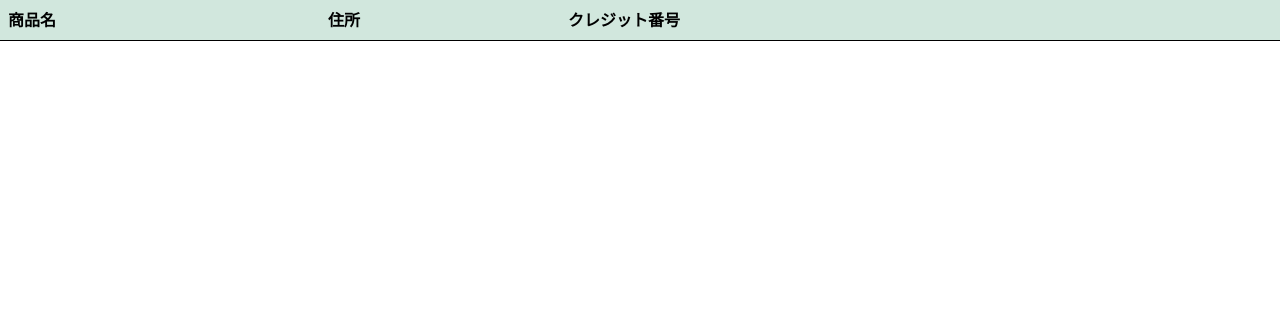
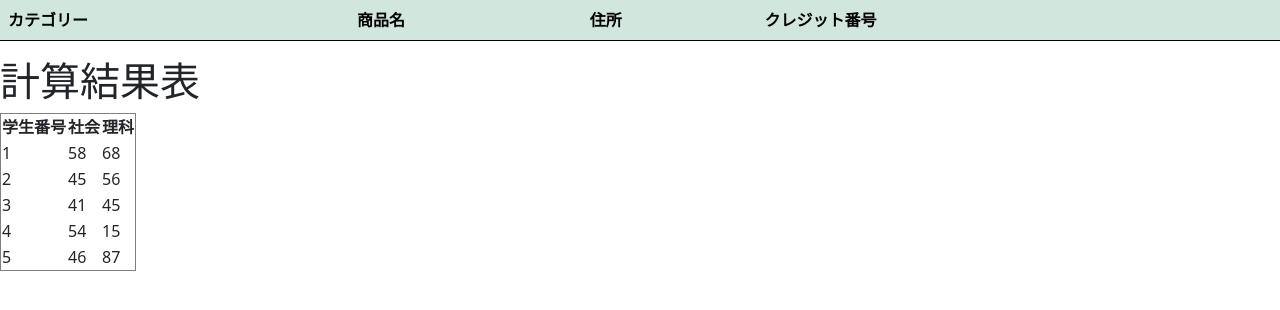
Before and after one commit to Okawa0418/Bookstore, a PHP site: page /benefit.php in a window 1280 px wide. Shown: the top 310 px of the page. Run offline with PHP 8.4, Linux system fonts and the light colour scheme; data that the repository does not hold is empty.

Commit message:
商品別のユーザー属性(送り先)

```diff
--- a/benefit.php
+++ b/benefit.php
@@ -1,7 +1,7 @@
 <?php
     session_start();
     require_once('database1.php');
-
+    // テーブル２か所から値を取得
     $database = new Database1;
     $results = $database->getAllRecord('payment_credit,product');
 
@@ -28,12 +28,14 @@
     <link href="https://cdn.jsdelivr.net/npm/bootstrap@5.0.2/dist/css/bootstrap.min.css" rel="stylesheet" integrity="sha384-EVSTQN3/azprG1Anm3QDgpJLIm9Nao0Yz1ztcQTwFspd3yD65VohhpuuCOmLASjC" crossorigin="anonymous">
 </head>
 <body>
+<!-- 商品別のユーザー属性(送り先)取得ー　（商品、住所、クレジット番号） -->
 <?php if (isset($msg)) : ?>
     <p><?=$msg?></p>
     <?php endif ; ?>
     <table class="table table-success table-striped">
         <thead>
             <tr>
+                <th scope="col">カテゴリー</th>
                 <th scope="col">商品名</th>
                 <th scope="col">住所</th>
                 <th scope="col">クレジット番号</th>
@@ -57,3 +59,39 @@
                     </td>
                 </tr>
             <?php endfor ; ?>
+        </tbody>
+    </table>
+</body>
+<!-- 売上計算表 -->
+<!DOCTYPE html>
+<html lang="ja">
+<head>
+    <meta charset="UTF-8">
+    <meta http-equiv="X-UA-Compatible" content="IE=edge">
+    <meta name="viewport" content="width=device-width, initial-scale=1.0">
+    <title>php計算表</title>
+</head>
+<body>
+    <h1>計算結果表</h1>
+    <table border="1">
+        <tr>
+            <th>学生番号</th><th>社会</th><th>理科</th>
+        </tr>
+        <tr>
+            <td>1</td><td>58</td><td>68</td>
+        </tr>
+        <tr>
+            <td>2</td><td>45</td><td>56</td>
+        </tr>
+        <tr>
+            <td>3</td><td>41</td><td>45</td>
+        </tr>
+        <tr>
+            <td>4</td><td>54</td><td>15</td>
+        </tr>
+        <tr>
+            <td>5</td><td>46</td><td>87</td>
+        </tr>
+    </table>
+</body>
+</html>
```
Also changed, not shown: 1 other file. Lines whose indentation alone changed are shown as unchanged.
